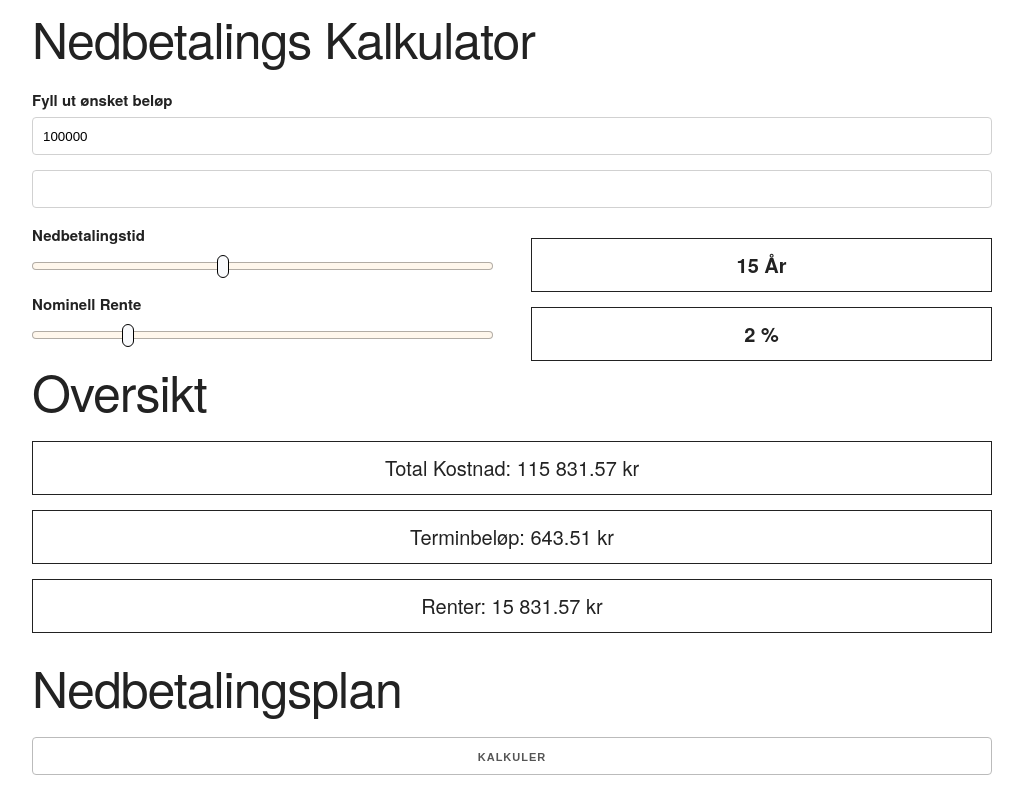
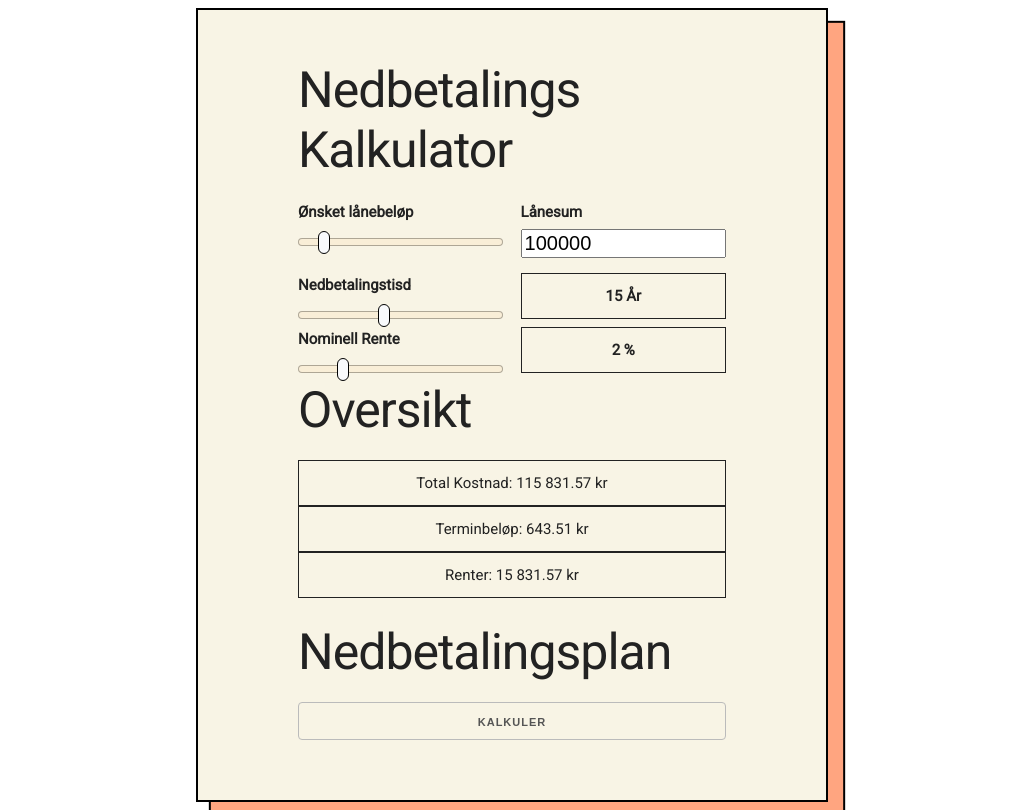
Before and after one commit to hansuribe/server-express, a Svelte app: page / in a window 1280 px wide. Shown: the whole page, without its empty margins (128-1151 px from the left). Built offline with nearby package versions, Linux system fonts and the light colour scheme.

Commit message:
Additional styling to UserInput.svelte

```diff
--- a/public/index.html
+++ b/public/index.html
@@ -1,5 +1,5 @@
 <!DOCTYPE html>
-<html lang="en" style="">
+<html lang="en" style="font-family: 'Roboto', sans-serif;">
 
 <head>
 	<meta charset='utf-8'>
@@ -11,6 +11,7 @@
 
 	<link rel='stylesheet' href='https://cdnjs.cloudflare.com/ajax/libs/skeleton/2.0.4/skeleton.css'>
 	<link rel='stylesheet' href='/build/bundle.css'>
+	<link href="https://fonts.googleapis.com/css2?family=Roboto&display=swap" rel="stylesheet">
 
 	<script defer src='/build/bundle.js'></script>
 </head>
--- a/src/App.svelte
+++ b/src/App.svelte
@@ -1,8 +1,14 @@
 <script>
 	import UserInput from "./components/UserInput.svelte";
 </script>
-<style></style>
+<style>
+	* {
+		font-family: 'Roboto', sans-serif;
+	}
+</style>
+
 <main>
 
-	<UserInput />
+	<UserInput class="forms" />
+
 </main>
--- a/src/components/UserInput.svelte
+++ b/src/components/UserInput.svelte
@@ -19,24 +19,30 @@
 
 </script>
 
-<main class="container">
+<main class="container forms">
   <div class="row">
     <h1>Nedbetalings Kalkulator</h1>
   </div>
 
+
+
   <div class="row">
-    <label>Fyll ut ønsket beløp</label>
-    <div id="container" style="position: relative;">
-
-      <input bind:value={loanAmount} class="u-full-width" min="1" type="text">
-
-      <input style="z-index: 1;" bind:value={loanAmountWithSpacing} class="u-full-width" min="1" type="number">
+    <div class="columns six">
+      <label>Ønsket lånebeløp</label>
+      <input bind:value={loanAmount} class="u-full-width" type="range" min=1 max=1000000>
+    </div>
+    <div class="columns six">
+      <label>Lånesum</label>
+      <div id="container" style="position: relative;">
+        <input style="z-index: 1; font-size: 20px" bind:value={loanAmount} class="u-full-width" type="numeric"
+          step="100000" min=1}>
+      </div>
     </div>
   </div>
 
   <div class="row">
     <div class="columns six">
-      <label>Nedbetalingstid</label>
+      <label>Nedbetalingstisd</label>
       <input bind:value={years} class="u-full-width" type="range" min=1 max=35>
     </div>
     <div class="columns six outputs">
@@ -82,9 +88,19 @@
 </main>
 
 <style>
+  .forms {
+
+    background: #f8f4e5;
+    padding: 50px 100px;
+    max-width: 50%;
+    border: 2px solid black;
+    box-shadow: 15px 15px 1px #ffa580, 15px 15px 1px 2px black;
+  }
+
+
+
   .outputs {
-    font-size: 20px;
-    margin-top: 15px;
+
     text-align: center;
     border: 1px solid;
     padding: 10px;
@@ -94,6 +110,11 @@
   .button {
     border: 3px solid;
     margin: 5px;
+  }
+
+  input[type=number]:focus {
+    background-color: #ffe0ba;
+
   }
 
   input[type=range] {
```
